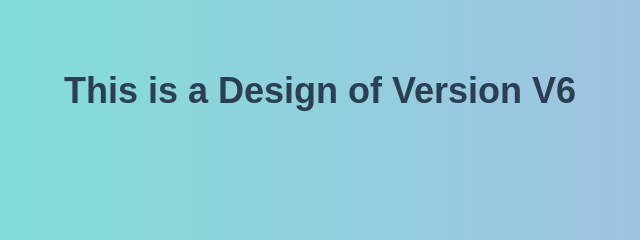
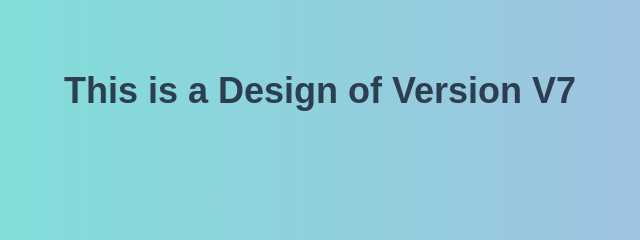
Before and after one commit to hhafeez1996-cmyk/myrepo, a plain HTML site: page index.html in a window 1280 px wide. Shown: the part 302-542 px from the top of the page, 320-960 px from the left. Drawn offline with Linux system fonts and the light colour scheme.

```diff
--- a/index.html
+++ b/index.html
@@ -7,6 +7,6 @@
     <link rel="stylesheet" href="style.css">
 </head>
 <body>
-    <h1>This is a Design of Version V6</h1>
+    <h1>This is a Design of Version V7</h1>
 </body>
 </html>
```
